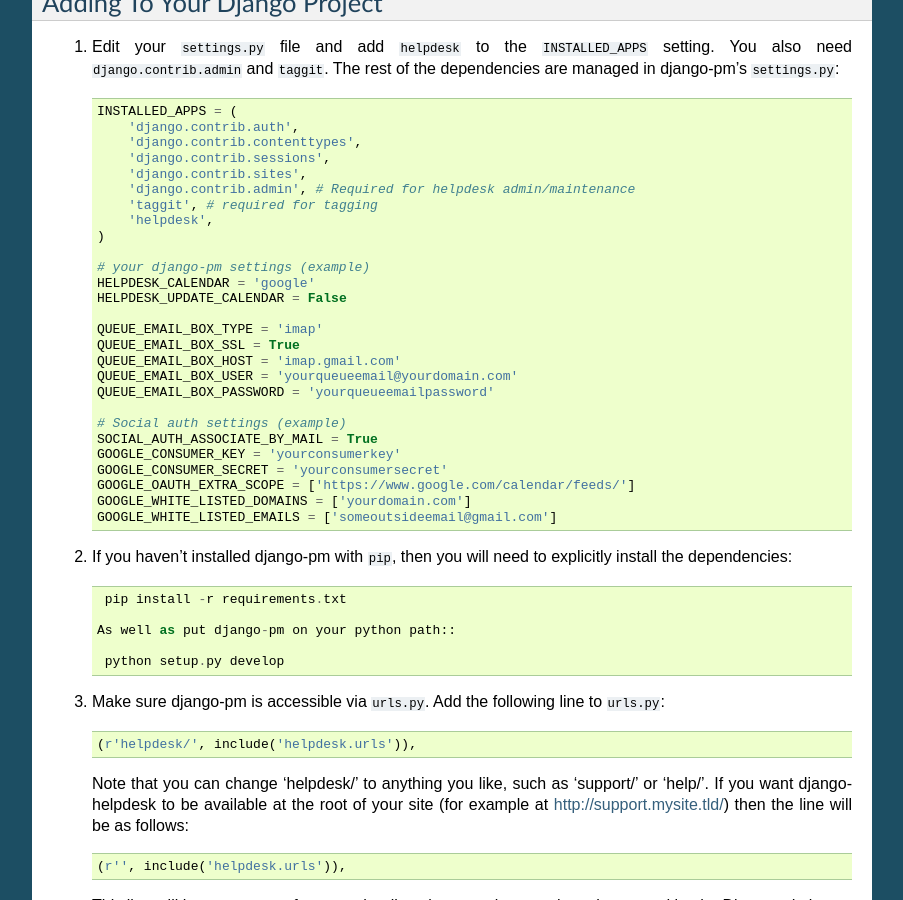
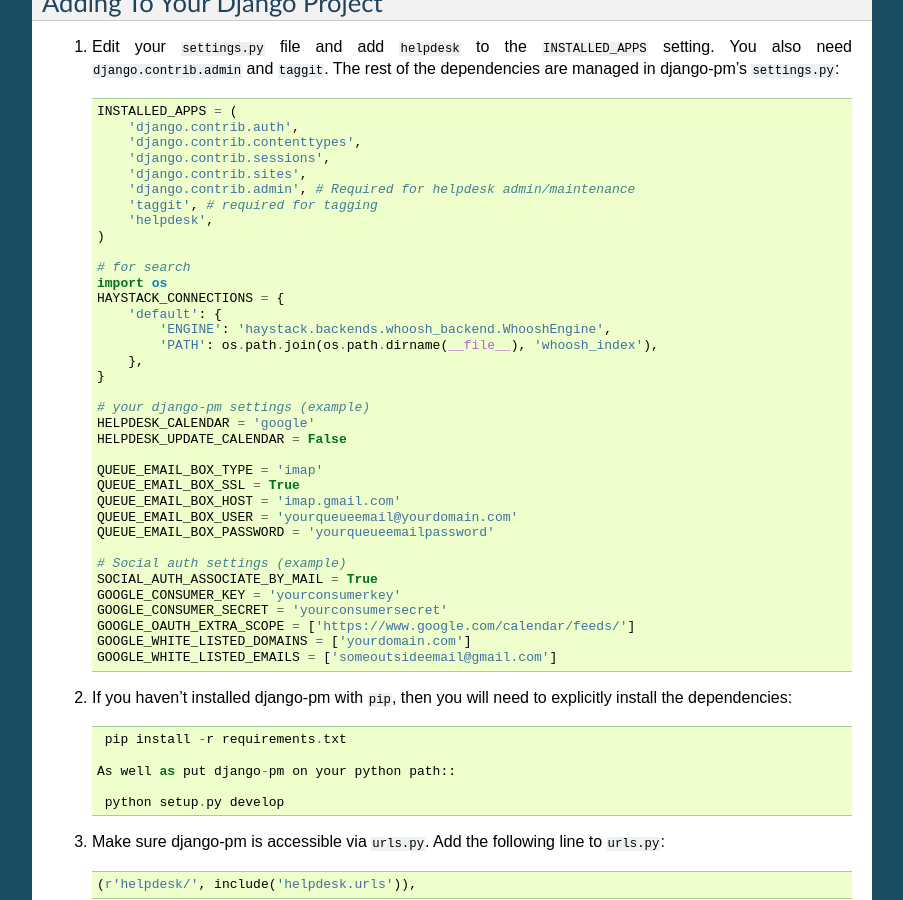
Before and after one commit to SacNaturalFoods/django-pm, a Sphinx documentation site: the page built from docs/install.rst, in a window 1280 px wide and 900 px high, scrolled down 581 px. Shown: the whole window, without its empty margins (198-1101 px from the left). Built offline with Sphinx 7.4.7, drawn with Linux system fonts in a browser that asks for light colours.

Commit message:
moved whoosh_index setting back into project settings for users to choose

```diff
--- a/docs/install.rst
+++ b/docs/install.rst
@@ -41,6 +41,15 @@
         'taggit', # required for tagging
         'helpdesk',
     )
+
+    # for search
+    import os
+    HAYSTACK_CONNECTIONS = {
+        'default': {
+            'ENGINE': 'haystack.backends.whoosh_backend.WhooshEngine',
+            'PATH': os.path.join(os.path.dirname(__file__), 'whoosh_index'),
+        },
+    }
 
     # your django-pm settings (example)
     HELPDESK_CALENDAR = 'google'
```
Also changed, not shown: 1 other file.
